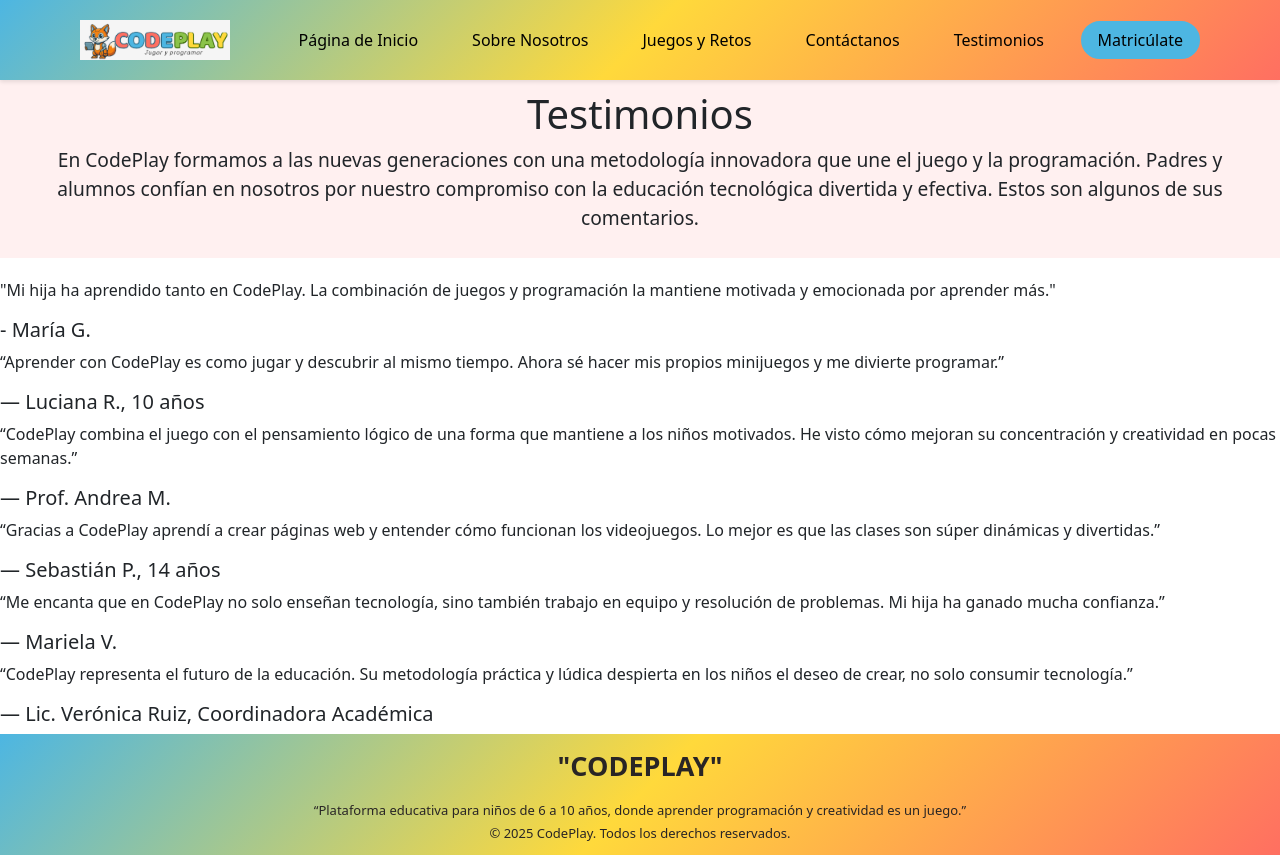
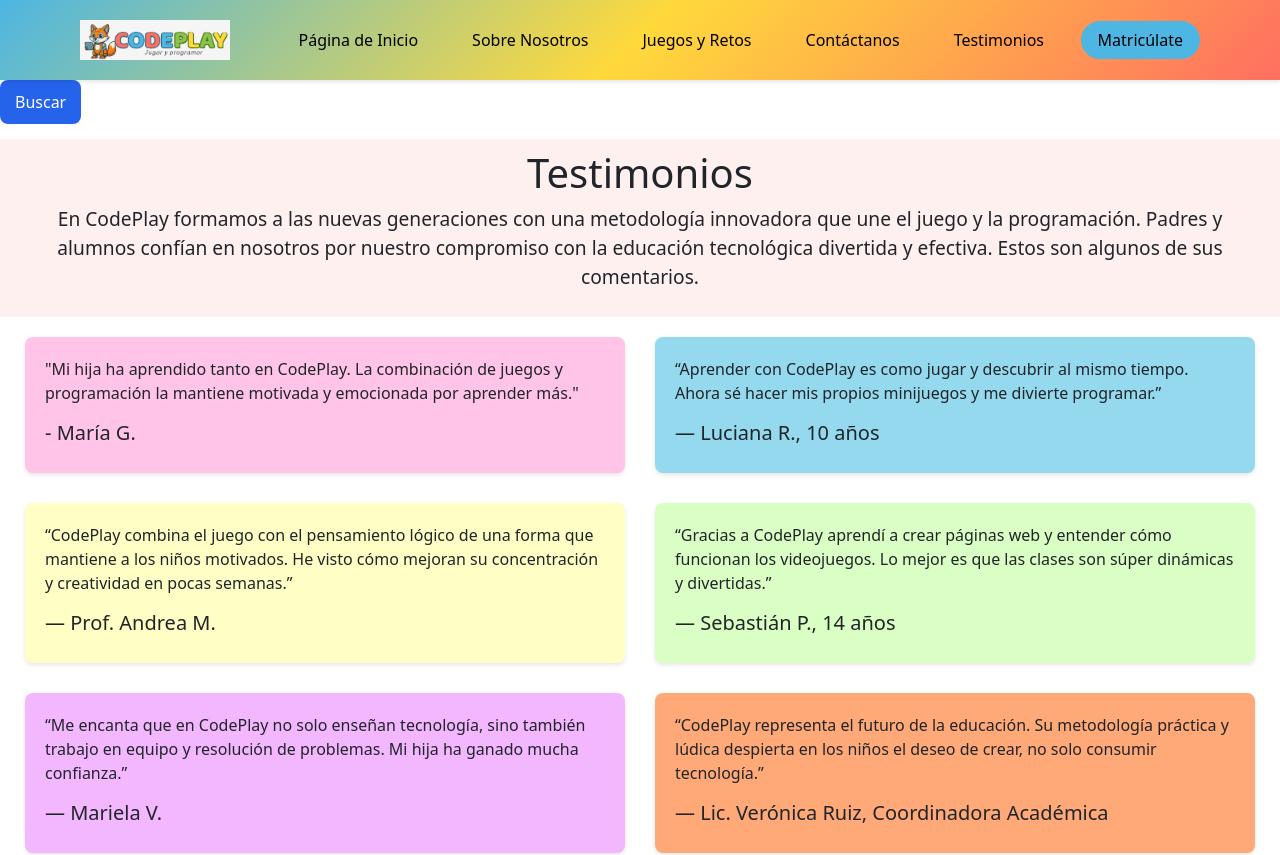
Before and after one commit to ash-amy/PROYECTO-3, a React (Vite) app: page /Testimonios in a window 1280 px wide. Shown: the top 855 px of the page. Built offline with nearby package versions, Linux system fonts and the light colour scheme; the HTML template or start-up script is replaced by a standard one.

Commit message:
Se completó la página de testimonios y se agregó la barra de búsqueda

```diff
--- a/src/App.jsx
+++ b/src/App.jsx
@@ -1,5 +1,5 @@
-import { useState } from "react";
 import { BrowserRouter, Routes, Route } from "react-router-dom";
+import React, { useState } from "react";
 import "./App.css";
 import Navbar from "./components/Navbar";
 import Inicio from "./components/Inicio";
@@ -8,12 +8,39 @@ import Juegos from "./components/Juegos";
 import Contacto from "./components/Contacto";
 import Testimonios from "./components/Testimonios";
 import Footer from "./components/Footer";
+import Filter from "./components/Filter";
 
 function App() {
+  const [mostrarBuscador, setMostrarBuscador] = useState(false);
+  const servicios = ["Matrícula", "Juegos", "Cuestionario de Programación"];
+
   return (
     <>
       <BrowserRouter>
         <Navbar />
+        <div>
+          {/* 🔘 Botón que alterna el buscador */}
+          <button
+            onClick={() => setMostrarBuscador(!mostrarBuscador)}
+            style={{
+              padding: "10px 15px",
+              marginBottom: "15px",
+              borderRadius: "8px",
+              background: "#2563eb",
+              color: "white",
+              border: "none",
+              cursor: "pointer",
+            }}
+          >
+            {mostrarBuscador ? "Cerrar" : "Buscar"}
+          </button>
+
+          {/* 🪄 Mostrar el buscador sólo si mostrarBuscador es true */}
+          {mostrarBuscador && (
+            <Filter items={servicios} placeholder="Buscar servicio..." />
+          )}
+        </div>
+
         <Routes>
           <Route path="/" element={<Inicio />} />
           <Route path="/Nosotros" element={<Nosotros />} />
--- /dev/null
+++ b/src/components/Filter.jsx
@@ -0,0 +1,67 @@
+import React, { useState, useMemo } from "react";
+
+export default function SearchFilter({
+  items = [],
+  placeholder = "Buscar...",
+}) {
+  const [query, setQuery] = useState("");
+
+  // Si no recibes items via props, usa un array por defecto
+  const defaultItems = [
+    "Estimulación temprana",
+    "Inicial",
+    "Primaria",
+    "Terapias",
+    "Talleres",
+    "Guardería",
+  ];
+
+  const source = items.length ? items : defaultItems;
+
+  // useMemo para evitar recalcular en cada render innecesario
+  const filtered = useMemo(() => {
+    const q = query.trim().toLowerCase();
+    if (!q) return source;
+    return source.filter((it) => it.toLowerCase().includes(q));
+  }, [query, source]);
+
+  return (
+    <div style={{ maxWidth: 700, margin: "0 auto", padding: 16 }}>
+      <input
+        aria-label="Buscar"
+        type="text"
+        value={query}
+        onChange={(e) => setQuery(e.target.value)}
+        placeholder={placeholder}
+        style={{
+          width: "100%",
+          padding: "10px 12px",
+          fontSize: 16,
+          borderRadius: 8,
+          border: "1px solid #ccc",
+          marginBottom: 12,
+        }}
+      />
+
+      <ul style={{ listStyle: "none", padding: 0, margin: 0 }}>
+        {filtered.length ? (
+          filtered.map((item, idx) => (
+            <li
+              key={idx}
+              style={{
+                padding: 12,
+                marginBottom: 8,
+                borderRadius: 8,
+                background: "#f4f4f6",
+              }}
+            >
+              {item}
+            </li>
+          ))
+        ) : (
+          <li style={{ color: "#666" }}>No se encontraron resultados</li>
+        )}
+      </ul>
+    </div>
+  );
+}
--- a/src/components/Inicio.css
+++ b/src/components/Inicio.css
@@ -67,10 +67,11 @@ body {
   background-color: #fff0f0;
   padding: 10px 20px;
   display: flex;
+  grid-column: auto;
 }
 
 .bienvenida {
-  width: 150%;
+  width: 60%;
   border: 3px solid #ff6f61;
   background-color: #f7a29b;
   border-radius: 20px;
@@ -100,7 +101,7 @@ body {
 }
 
 .niños-programación {
-  width: 100%;
+  width: 40%;
   height: auto;
   border-radius: 40px;
   margin: 10px;
--- a/src/components/Inicio.jsx
+++ b/src/components/Inicio.jsx
@@ -53,7 +53,7 @@ function Inicio() {
           </p>
         </div>
 
-        <section class="container">
+        <section className="container">
           <img
             class="niños-programación"
             src="https://i.pinimg.com/1200x/39/79/ca/3979cafea548c6745f9eb1bf9808305e.jpg"
@@ -62,24 +62,24 @@ function Inicio() {
         </section>
       </section>
 
-      <section class="carrusel">
-        <div id="carouselExample" class="carousel slide">
-          <div class="carousel-inner">
-            <div class="carousel-item active">
+      <section className="carrusel">
+        <div id="carouselExample" className="carousel slide">
+          <div className="carousel-inner">
+            <div className="carousel-item active">
               <img
                 src="../public/Img 1.png"
                 alt="Niño viendo patrones básicos de programación en una laptop."
               />
             </div>
 
-            <div class="carousel-item">
+            <div className="carousel-item">
               <img
                 src="../public/Img 2.avif"
                 alt="Niños utilizando material didáctico y una tablet para aprender programación."
               />
             </div>
 
-            <div class="carousel-item">
+            <div className="carousel-item">
               <img
                 src="../public/Img 3.png"
                 class="d-block w-100"
@@ -87,7 +87,7 @@ function Inicio() {
               />
             </div>
 
-            <div class="carousel-item">
+            <div className="carousel-item">
               <img
                 src="../public/Img 4.jpg"
                 alt="Manos infantiles manipulando una tablet con contenido didáctico y llamativo de programación básica"
@@ -95,13 +95,16 @@ function Inicio() {
             </div>
           </div>
           <button
-            class="carousel-control-prev"
+            className="carousel-control-prev"
             type="button"
             data-bs-target="#carouselExample"
             data-bs-slide="prev"
           >
-            <span class="carousel-control-prev-icon" aria-hidden="true"></span>
-            <span class="visually-hidden">Previous</span>
+            <span
+              className="carousel-control-prev-icon"
+              aria-hidden="true"
+            ></span>
+            <span className="visually-hidden">Previous</span>
           </button>
           <button
             class="carousel-control-next"
@@ -109,8 +112,11 @@ function Inicio() {
             data-bs-target="#carouselExample"
             data-bs-slide="next"
           >
-            <span class="carousel-control-next-icon" aria-hidden="true"></span>
-            <span class="visually-hidden">Next</span>
+            <span
+              className="carousel-control-next-icon"
+              aria-hidden="true"
+            ></span>
+            <span className="visually-hidden">Next</span>
           </button>
         </div>
       </section>
--- a/src/components/Testimonios.css
+++ b/src/components/Testimonios.css
@@ -6,3 +6,44 @@
   font-size: 1.2rem;
   margin-bottom: 20px;
 }
+
+.testimonios-container {
+  display: flex;
+  align-items: center;
+  justify-content: center;
+  gap: 30px;
+  flex-wrap: wrap;
+  margin: 20px;
+}
+
+.testimonio {
+  background-color: #f9f9f9;
+  border-radius: 8px;
+  padding: 20px;
+  max-width: 600px;
+  box-shadow: 0 2px 4px rgba(0, 0, 0, 0.1);
+}
+
+#tes1 {
+  background-color: #ffc4e8;
+}
+
+#tes2 {
+  background-color: #94d9ee;
+}
+
+#tes3 {
+  background-color: #fffec4;
+}
+
+#tes4 {
+  background-color: #daffc4;
+}
+
+#tes5 {
+  background-color: #f3b7ff;
+}
+
+#tes6 {
+  background-color: #ffa978;
+}
```
